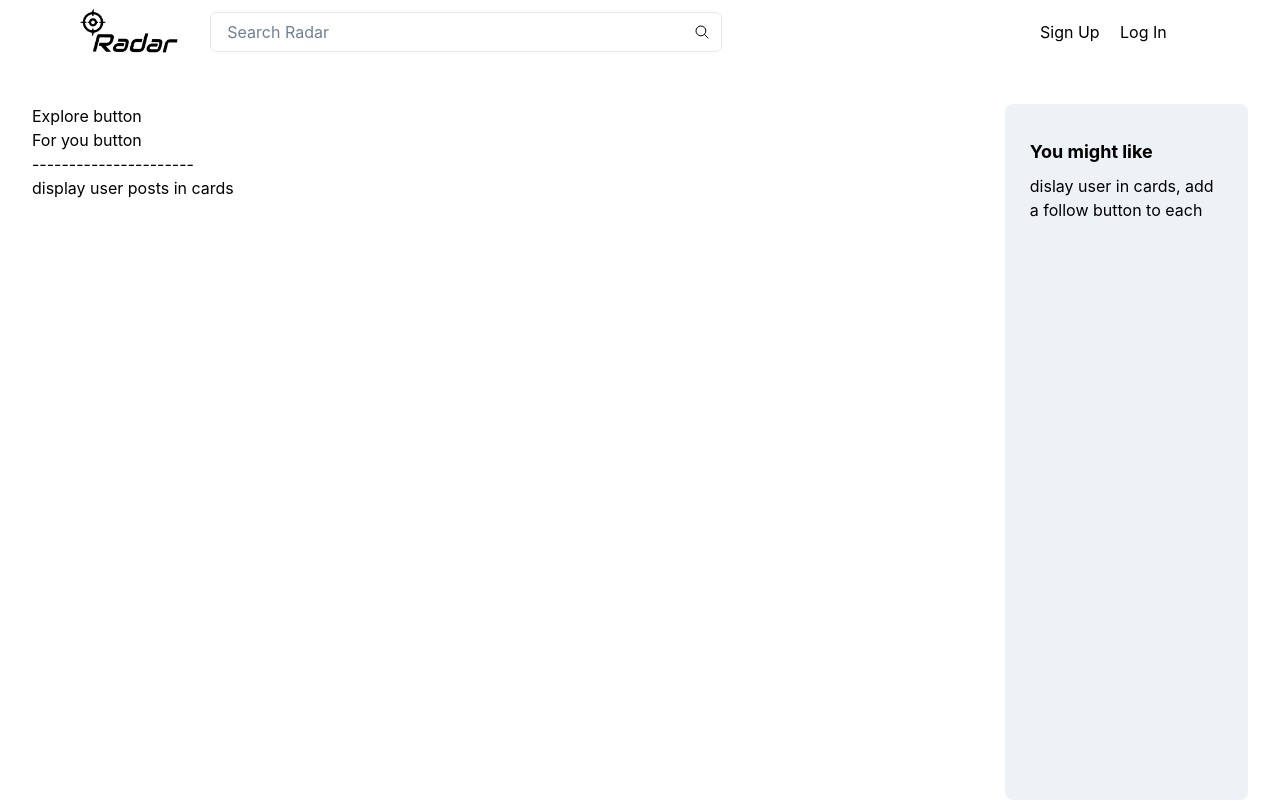
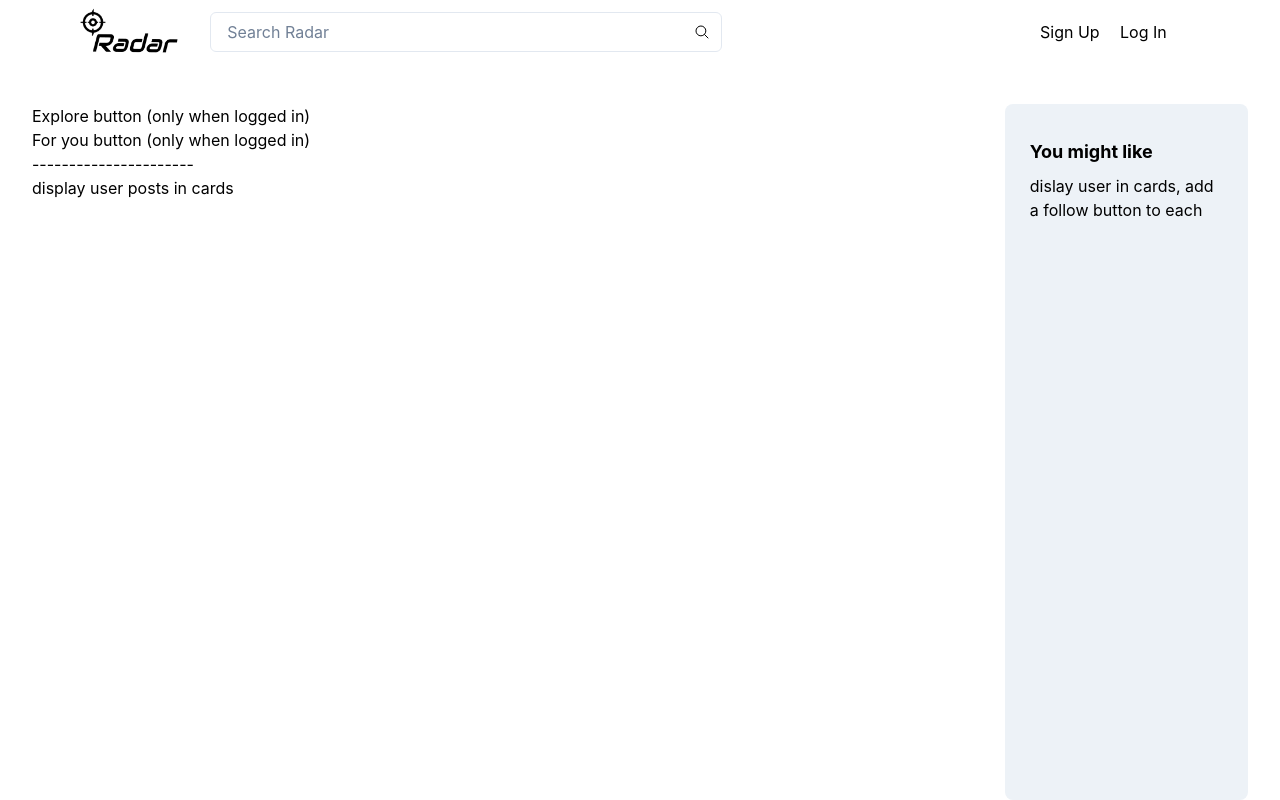
Before and after one commit to Martin19999/Radar, a React (Create React App) app in the folder app/: page / in a window 1280 px wide. Built offline with nearby package versions, Linux system fonts and the light colour scheme; no server answers.

Commit message:
for vscode saving bug?

```diff
--- a/app/src/pages/HomePage.js
+++ b/app/src/pages/HomePage.js
@@ -5,9 +5,8 @@
  *
  */
 
-import Banner from "../components/Banner/index.js";
 import Aside from "../components/aside";
-import Page from "../components/page";
+import Page from "../components/page.js";
 import { useAuth } from "../context/authContext.js";
 import { useLocation, useNavigate, Link as RouterLink } from "react-router-dom";
 import { Modal, ModalOverlay, ModalContent, ModalFooter, ModalBody, Link, IconButton, Button } from '@chakra-ui/react'
@@ -15,8 +14,6 @@ import { FaArrowRight } from "react-icons/fa";
 
 import "../styles/common.css";
 import "../styles/home.css";
-
-
 
 const HomePage = () => {
 
@@ -29,8 +26,6 @@ const HomePage = () => {
   const fresh = location.state?.fresh;
   const {userDetails} = useAuth();
   const navigate = useNavigate();
-
-
 
   return (
     <>
@@ -58,14 +53,14 @@ const HomePage = () => {
       <Page>
         <section className="blog-home">
 
-          <p>Explore button</p>
-          <p>For you button</p>
+          <p>Explore button (only when logged in)</p>
+          <p>For you button (only when logged in)</p>
           <p>----------------------</p>
           <p>display user posts in cards</p>
         </section>
-
         <Aside />
       </Page>
+
     </>
   );
 };
```
